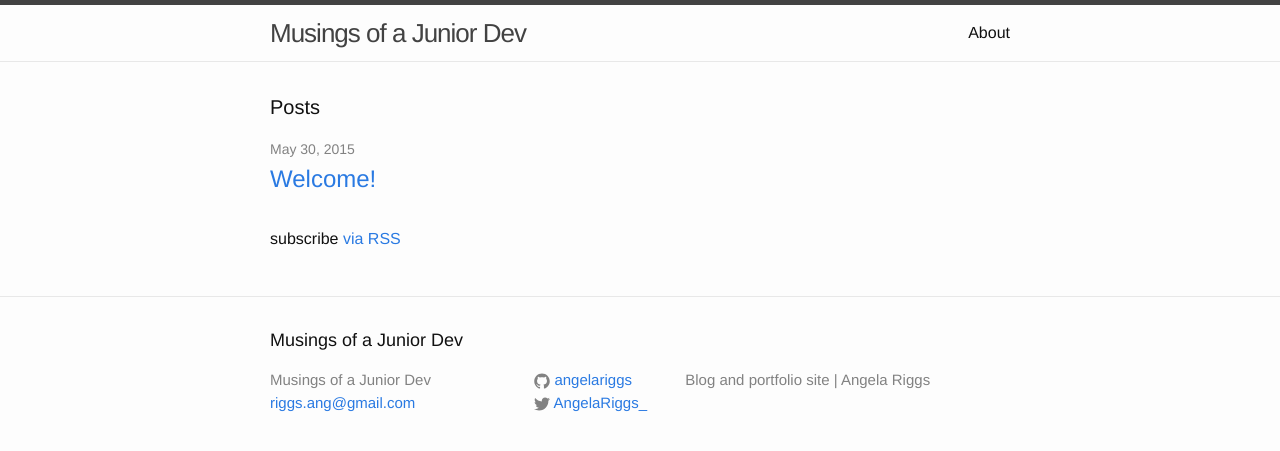
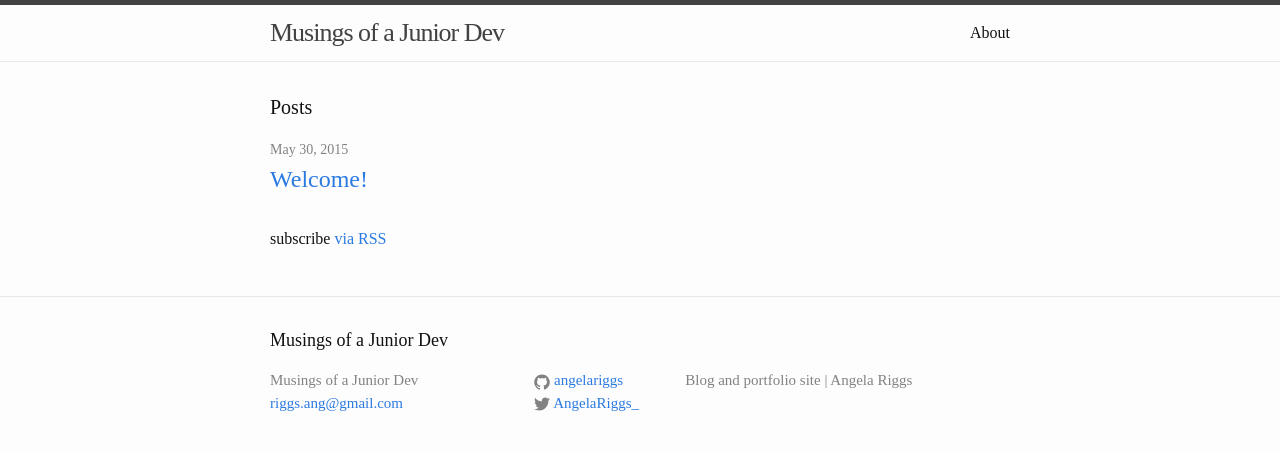
Before and after one commit to angelariggs/angelariggs.github.io, a Jekyll site: the page built from index.html, in a window 1280 px wide. Shown: the top 451 px of the page. Built offline with Jekyll 4.4.1, drawn with Linux system fonts in a browser that asks for light colours.

Commit message:
latest commi

```diff
--- a/_sass/_base.scss
+++ b/_sass/_base.scss
@@ -14,7 +14,7 @@ dl, dd, ol, ul, figure {
  * Basic styling
  */
 body {
-    font-family: $base-font-family;
+    font-family: 'Stint Ultra Expanded', serif;
     font-size: $base-font-size;
     line-height: $base-line-height;
     font-weight: 300;
```
Also changed, not shown: 5 other files.
